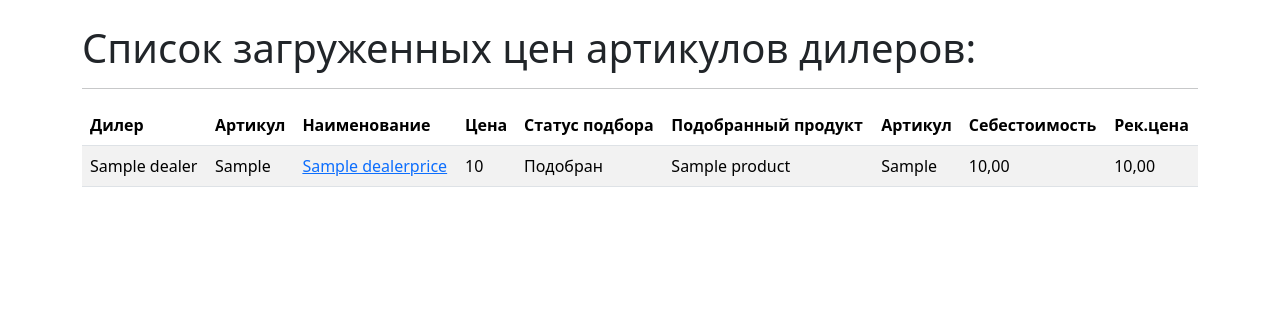
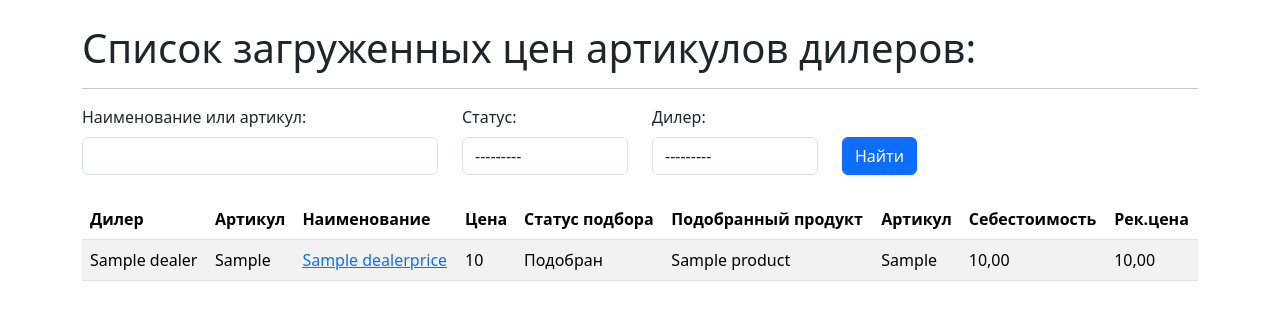
Before and after one commit to hackathone-prosept-team2/backend_django, a Django app: page /backup/ in a window 1280 px wide. Shown: the part 56-376 px from the top of the page. Run offline with Django 4.2, Linux system fonts and the light colour scheme; tables that the repository leaves empty hold one stand-in row (values such as "Sample post"); parts of the project's set-up code (start-up, migrations or seed data) failed here and were passed over.

Commit message:
added filter form + collapse

```diff
--- /dev/null
+++ b/apps/dealers/filters.py
@@ -0,0 +1,30 @@
+from django.db.models import QuerySet, Q
+from django.http import HttpRequest
+
+from config.constants import MATCH_NUMBER
+
+from .models import DealerKey, Match
+
+
+def filter_keys(
+    qs: QuerySet[DealerKey], request: HttpRequest
+) -> QuerySet[DealerKey]:
+    """Фильтрация списка ключей по наименованию/артикулу/статусу/дилеру."""
+    text = request.GET.get("text")
+    status = request.GET.get("status")
+    dealer = request.GET.get("dealer")
+
+    if text:
+        qs = qs.filter(Q(name__icontains=text) | Q(article__icontains=text))
+    if dealer:
+        qs = qs.filter(dealer=dealer)
+    if status:
+        if status == Match.MatchStatus.YES:
+            return qs.filter(product_id__isnull=False)
+        if status == Match.MatchStatus.NO:
+            return qs.filter(declined=MATCH_NUMBER)
+        else:
+            return qs.filter(
+                product_id__isnull=True, declined__lt=MATCH_NUMBER
+            )
+    return qs
--- /dev/null
+++ b/apps/dealers/forms.py
@@ -0,0 +1,12 @@
+from django import forms
+
+from .crud import list_dealers
+from .models import Match
+
+STATUS_CHOICES = [("", "---------")] + Match.MatchStatus.choices
+
+
+class FilterForm(forms.Form):
+    text = forms.CharField(required=False)
+    status = forms.ChoiceField(choices=STATUS_CHOICES, required=False)
+    dealer = forms.ModelChoiceField(queryset=list_dealers(), required=False)
--- a/apps/dealers/templatetags/user_filters.py
+++ b/apps/dealers/templatetags/user_filters.py
@@ -1,6 +1,11 @@
 from django import template
 
 register = template.Library()
+
+
+@register.filter
+def addclass(field, css):
+    return field.as_widget(attrs={"class": css})
 
 
 @register.filter
--- a/apps/dealers/views.py
+++ b/apps/dealers/views.py
@@ -1,3 +1,5 @@
+from typing import Any
+from django.db.models.query import QuerySet
 from django.http import (
     HttpRequest,
     HttpResponsePermanentRedirect,
@@ -9,6 +11,8 @@ from django.views.generic import DetailView, ListView
 from config.constants import COMMON_PAGE
 
 from .crud import key_details, list_dealers_report_data, list_keys
+from .filters import filter_keys
+from .forms import FilterForm
 from .models import Dealer, DealerKey
 from .services import choose_match, decline_matches
 
@@ -19,7 +23,15 @@ class KeysView(ListView):
     model = DealerKey
     template_name = "dealers/index.html"
     paginate_by = COMMON_PAGE
-    queryset = list_keys()
+
+    def get_context_data(self, **kwargs: Any) -> dict[str, Any]:
+        context = super().get_context_data(**kwargs)
+        form = FilterForm(data=self.request.GET or None)
+        context["form"] = form
+        return context
+
+    def get_queryset(self) -> QuerySet[Any]:
+        return filter_keys(qs=list_keys(), request=self.request)
 
 
 class KeysDetailView(DetailView):
--- a/templates/dealers/index.html
+++ b/templates/dealers/index.html
@@ -1,9 +1,35 @@
 {% extends "base.html" %}
 {% block title %}Главная страница Сервиса!{% endblock %}
 {% block content %}
+{% load user_filters %}
 
 <h1>Список загруженных цен артикулов дилеров:</h1>
 <hr>
+
+<form method="get">
+    <div class="form-group row my-3">
+        <div class="col-4 mb-2">
+            <label class="form-label">Наименование или артикул: </label>
+            {{ form.text|addclass:'form-control' }}
+        </div>
+        <div class="col-2 mb-2">
+            <label class="form-label">Статус:</label>
+            {{ form.status|addclass:'form-control' }}
+        </div>
+        <div class="col-2 mb-2">
+            <label class="form-label">Дилер:</label>
+            {{ form.dealer|addclass:'form-control' }}
+        </div>
+        <div class="col-2 align-self-end mb-2">
+            <div class="justify-content-end">
+                <button type="submit" class="btn btn-primary">
+                    Найти
+                </button>
+            </div>
+        </div>
+    </div>
+</form>
+
 <table class="table table-striped">
     <thead>
         <tr>
@@ -22,7 +48,7 @@
         {% for key in page_obj %}
         <tr>
             <td>{{ key.dealer.name }}</td>
-            <td>{{ key.key }}</td>
+            <td>{{ key.key|truncatechars:20 }}</td>
             <td><a href="{% url 'dealers:details' key.id %}">{{ key.name }}</a></td>
             <td>{{ key.last_price }}</td>
             <td>
```
Also changed, not shown: templates/dealers/details.html (+23 -4 lines).
